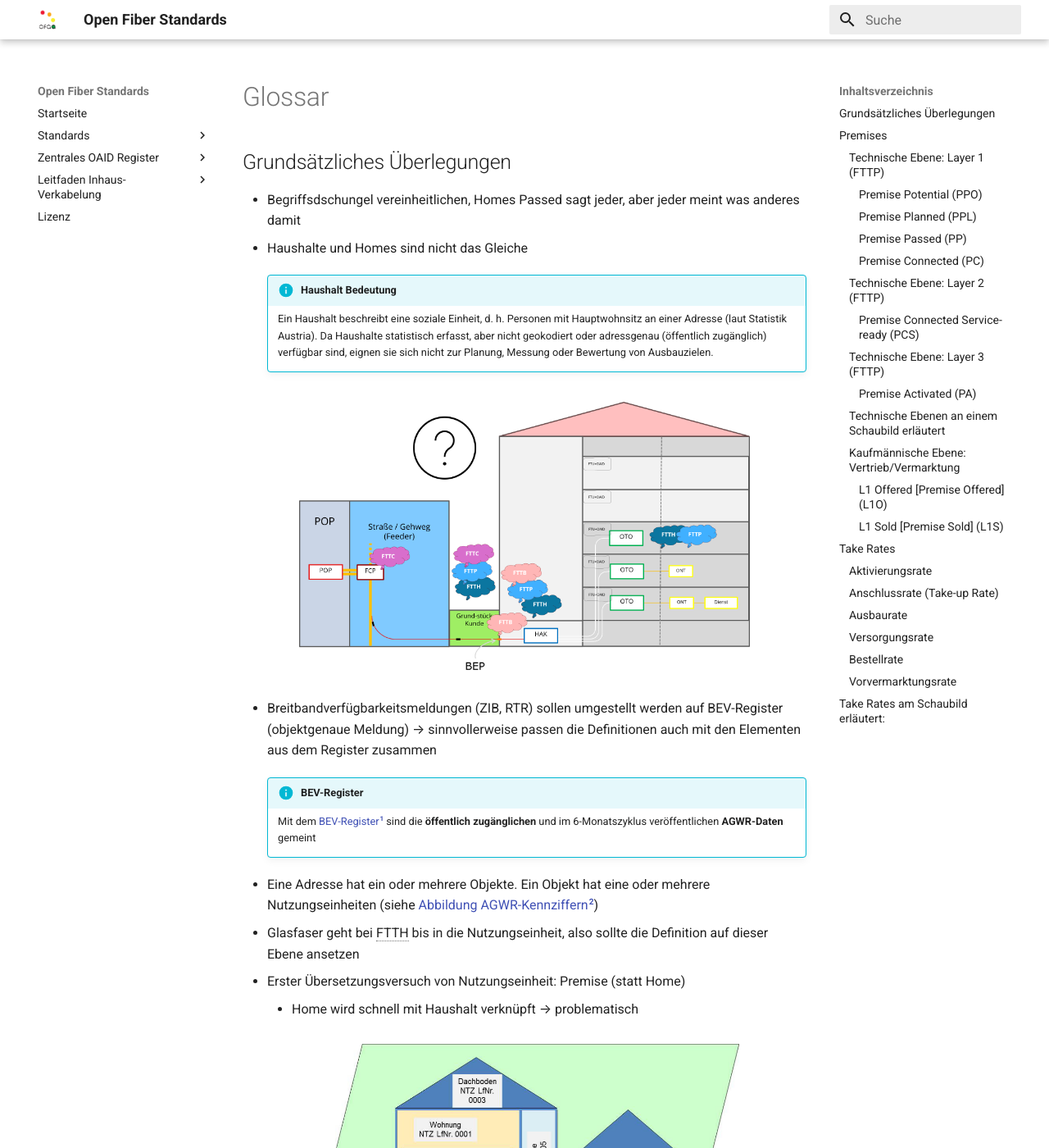
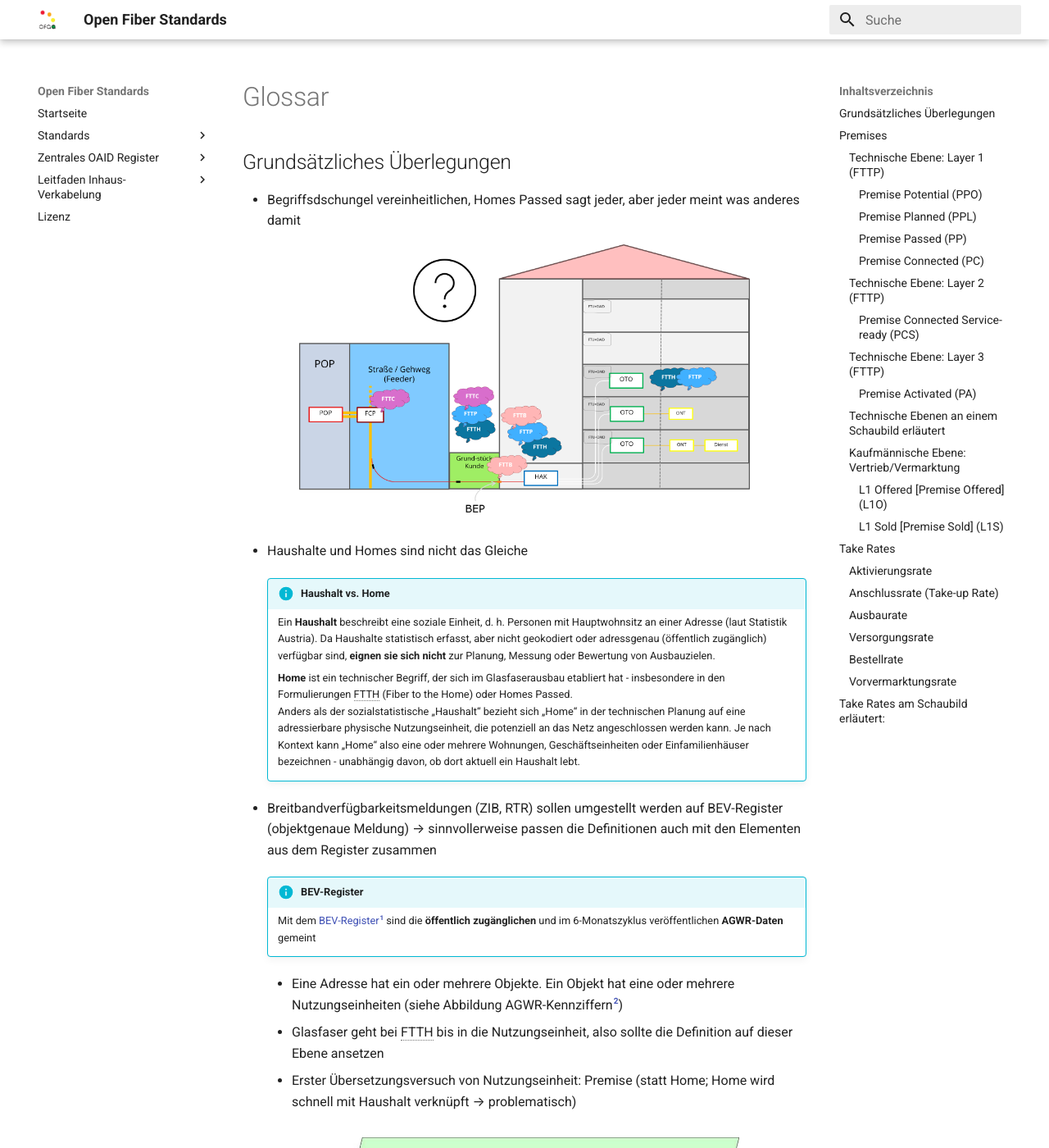
Before and after one commit to Open-Fiber-Austria/ofs, an MkDocs documentation site: the page built from docs/hidden/glossar.md, in a window 1280 px wide and 1400 px high. Shown: the whole window at 82% size. Built offline with MkDocs 1.6.1 and Material for MkDocs 9.7.7, drawn with Linux system fonts in a browser that asks for light colours; some of the changed text lies outside the part shown.

Commit message:
revised glossary

```diff
--- a/docs/hidden/glossar.md
+++ b/docs/hidden/glossar.md
@@ -3,15 +3,6 @@
 ## Grundsätzliches Überlegungen
 
 - Begriffsdschungel vereinheitlichen, Homes Passed sagt jeder, aber jeder meint was anderes damit
-- Haushalte und Homes sind nicht das Gleiche
-
-
-    !!! info "Haushalt Bedeutung"
-
-        Ein Haushalt beschreibt eine soziale Einheit, d. h. Personen mit Hauptwohnsitz an einer Adresse (laut Statistik Austria).
-        Da Haushalte statistisch erfasst, aber nicht geokodiert oder adressgenau (öffentlich zugänglich) verfügbar sind,
-        eignen sie sich nicht zur Planung, Messung oder Bewertung von Ausbauzielen.
-
 
 
 <figure markdown="span">
@@ -19,28 +10,43 @@
 </figure>
 
 
+- Haushalte und Homes sind nicht das Gleiche
+
+
+    !!! info "Haushalt vs. Home"
+
+        Ein **Haushalt** beschreibt eine soziale Einheit, d. h. Personen mit Hauptwohnsitz an einer Adresse (laut Statistik Austria).
+        Da Haushalte statistisch erfasst, aber nicht geokodiert oder adressgenau (öffentlich zugänglich) verfügbar sind,
+        **eignen sie sich nicht** zur Planung, Messung oder Bewertung von Ausbauzielen.
+
+        **Home** ist ein technischer Begriff, der sich im Glasfaserausbau etabliert hat - insbesondere in den Formulierungen FTTH (Fiber to the Home) oder Homes Passed. <br>
+        Anders als der sozialstatistische „Haushalt“ bezieht sich „Home“ in der technischen Planung auf eine adressierbare physische Nutzungseinheit, die potenziell an das Netz angeschlossen werden kann.
+        Je nach Kontext kann „Home“ also eine oder mehrere Wohnungen, Geschäftseinheiten oder Einfamilienhäuser bezeichnen - unabhängig davon, ob dort aktuell ein Haushalt lebt.
+
+
+
 - Breitbandverfügbarkeitsmeldungen (ZIB, RTR) sollen umgestellt werden auf BEV-Register (objektgenaue Meldung) →
 sinnvollerweise passen die Definitionen auch mit den Elementen aus dem Register zusammen
 
+
     !!! info "BEV-Register"
-
         Mit dem [BEV-Register](https://www.bev.gv.at/Services/Downloads/Produktbezogene-Downloads/Unentgeltliche-Produkte/Adressregister.html)[^1] sind die **öffentlich zugänglichen** und im 6-Monatszyklus veröffentlichen **AGWR-Daten** gemeint
 
 
-[^1]: https://www.bev.gv.at/Services/Downloads/Produktbezogene-Downloads/Unentgeltliche-Produkte/Adressregister.html
+    - Eine Adresse hat ein oder mehrere Objekte. Ein Objekt hat eine oder mehrere Nutzungseinheiten (siehe Abbildung AGWR-Kennziffern[^2])
+    - Glasfaser geht bei FTTH bis in die Nutzungseinheit, also sollte die Definition auf dieser Ebene ansetzen
+    - Erster Übersetzungsversuch von Nutzungseinheit: Premise (statt Home; Home wird schnell mit Haushalt verknüpft → problematisch)
 
-- Eine Adresse hat ein oder mehrere Objekte. Ein Objekt hat eine oder mehrere Nutzungseinheiten (siehe [Abbildung AGWR-Kennziffern](https://www.statistik.at/fileadmin/pages/489/AGWR_Allgemeines_Adressen.pdf)[^2])
-- Glasfaser geht bei FTTH bis in die Nutzungseinheit, also sollte die Definition auf dieser Ebene ansetzen
-- Erster Übersetzungsversuch von Nutzungseinheit: Premise (statt Home)
-    - Home wird schnell mit Haushalt verknüpft → problematisch
-
-[^2]: https://www.statistik.at/fileadmin/pages/489/AGWR_Allgemeines_Adressen.pdf
 
 <figure markdown="span">
   ![OBJNR-NTZLNR](/assets/objnr_ntznr.png){ width="80%"}
-  <small>Quelle: [Statistik Austria: Kennziffern der Adressen](https://www.statistik.at/fileadmin/pages/489/AGWR_Allgemeines_Adressen.pdf)</small>
+  <small>Quelle: [Statistik Austria: Kennziffern der Adressen](https://www.statistik.at/fileadmin/pages/489/AGWR_Allgemeines_Adressen.pdf)[^2]</small>
 </figure>
 
+
+
+[^1]: https://www.bev.gv.at/Services/Downloads/Produktbezogene-Downloads/Unentgeltliche-Produkte/Adressregister.html
+[^2]: https://www.statistik.at/fileadmin/pages/489/AGWR_Allgemeines_Adressen.pdf
 
 
 ## Premises
@@ -96,7 +100,7 @@ Premises Connected ⊇ Premise Connected Service-ready ⊇ Premises Activated
 
 !!! info "Hinweis zur Abgrenzung: Premises ≠ Haushalte"
 
-    Im Glasfaserausbau sind Premises die maßgebliche technische Einheit – nicht Haushalte. Eine Premise ist eine räumlich eindeutig identifizierbare Adresse (z. B. Wohnung, Einfamilienhaus, Geschäftslokal) mit eigener ID im BEV-Register. Ein Haushalt hingegen beschreibt eine soziale Einheit, d. h. Personen mit Hauptwohnsitz an einer Adresse (laut Statistik Austria).
+    Im Glasfaserausbau sind Premises die maßgebliche technische Einheit – nicht Haushalte. Eine **Premise** ist eine räumlich eindeutig identifizierbare Adresse (z. B. Wohnung, Einfamilienhaus, Geschäftslokal) mit eigener ID im BEV-Register. Ein **Haushalt** hingegen beschreibt eine soziale Einheit, d. h. Personen mit Hauptwohnsitz an einer Adresse (laut Statistik Austria).
 
     Da Haushalte statistisch erfasst, aber nicht geokodiert oder adressscharf (öffentlich zugänglich) verfügbar sind, eignen sie sich nicht zur Planung, Messung oder Bewertung von Ausbauzielen. Premises hingegen bilden die Grundlage für die technische Erschließung und die Definition von Kennzahlen wie Passed, Connected oder Activated.
 
@@ -255,7 +263,7 @@ Wenn das Gebäude das gesamte Glasfasernetz darstellt, hat es also:
 - (3 PCS – eingeklammert, weil noch offen, ob eine Unterscheidung hier notwendig ist)
 - 2 PA
 
-<span id="schaubild"></span>
+
 <figure markdown="span">
   ![Schaubild](/assets/schaubild_v1.jpg){ width="100%"}
 </figure>
@@ -390,7 +398,7 @@ Wenn das Gebäude das gesamte Glasfasernetz darstellt, hat es also:
 
 ## Take Rates am Schaubild erläutert:
 
-Bezieht man sich wieder auf [das Schaubild](#schaubild) so ergeben sich für das theoretische Open Access Glasfasernetz bestehend aus
+Bezieht man sich wieder auf das Schaubild so ergeben sich für das theoretische Open Access Glasfasernetz bestehend aus
 diesem einen Gebäude:
 
 - Aktivierungsrate: 50,00% (2 PA zu 4 PC)
```
Also changed, not shown: other parts of docs/hidden/glossar.md (+5 -3 lines).
